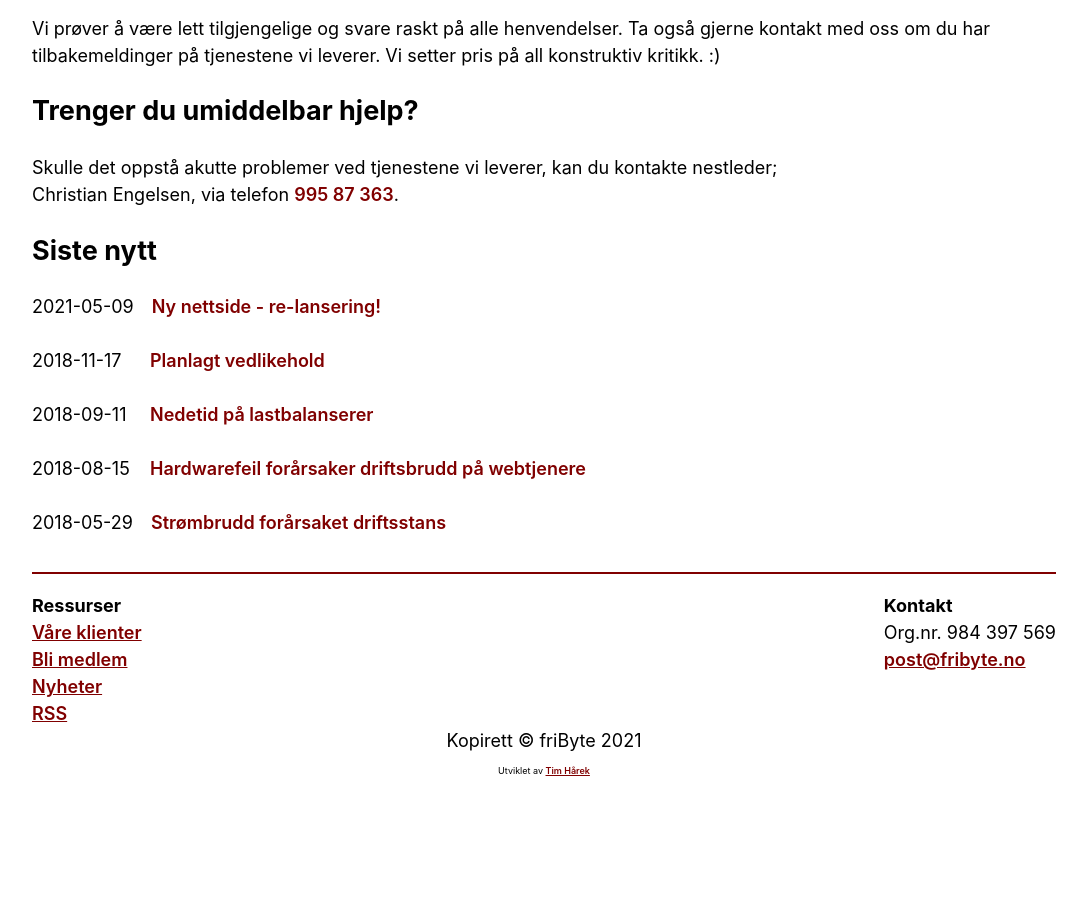
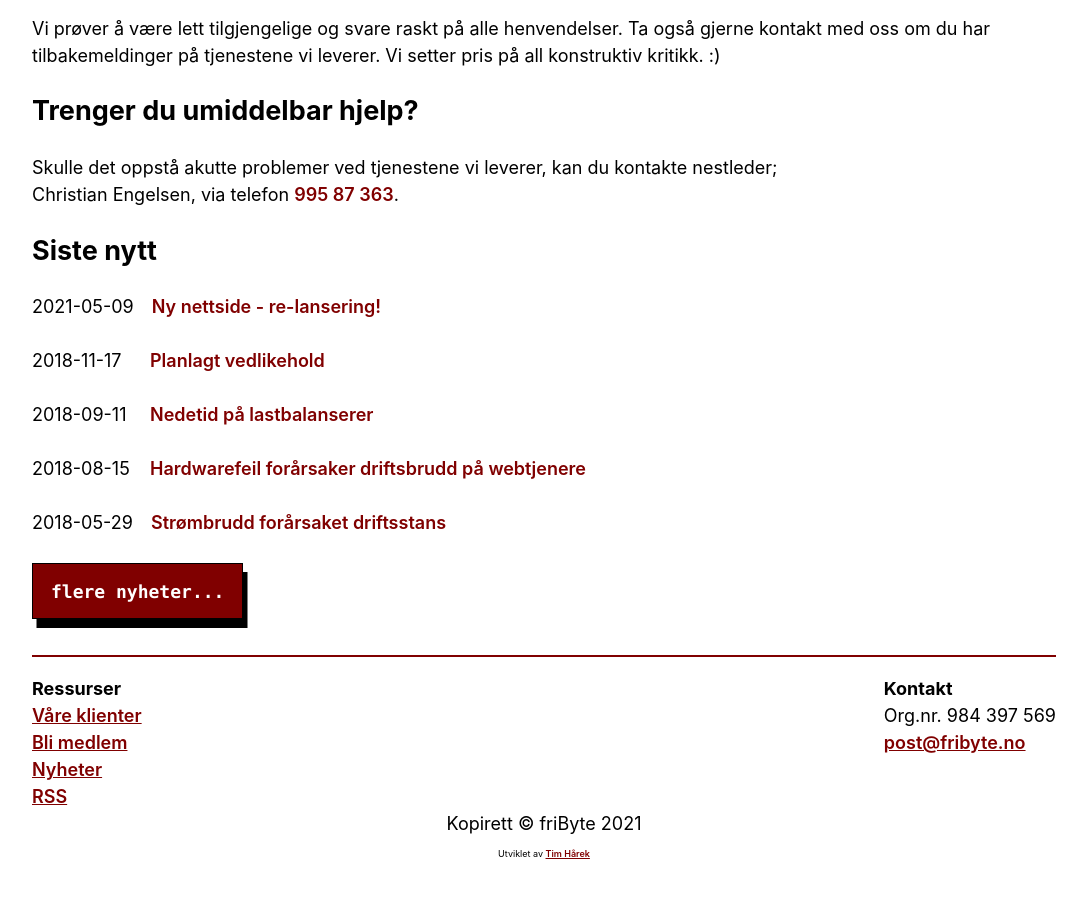
Before and after one commit to fribyte-code/fribyte.no, a Jekyll site: the page built from index.html, in a window 1280 px wide and 900 px high, scrolled down 1001 px. Shown: the whole window, without its empty margins (96-1183 px from the left). Built offline with Jekyll 4.4.1, drawn with Linux system fonts in a browser that asks for light colours; before the commit the page ends 1818 px from its top, so only the background shows below that.

Commit message:
Add more-news button
Signed-off-by: Tim Hårek Andreassen <tim@harek.dev>

```diff
--- a/index.html
+++ b/index.html
@@ -38,4 +38,5 @@ layout: default
 <section class="latest-news">
     <h2>Siste nytt</h2>
     {% include news.html newspage=false limit=5 %}
+    <a href="/nyheter" class="btn primary">Flere nyheter...</a>
 </section>
```
